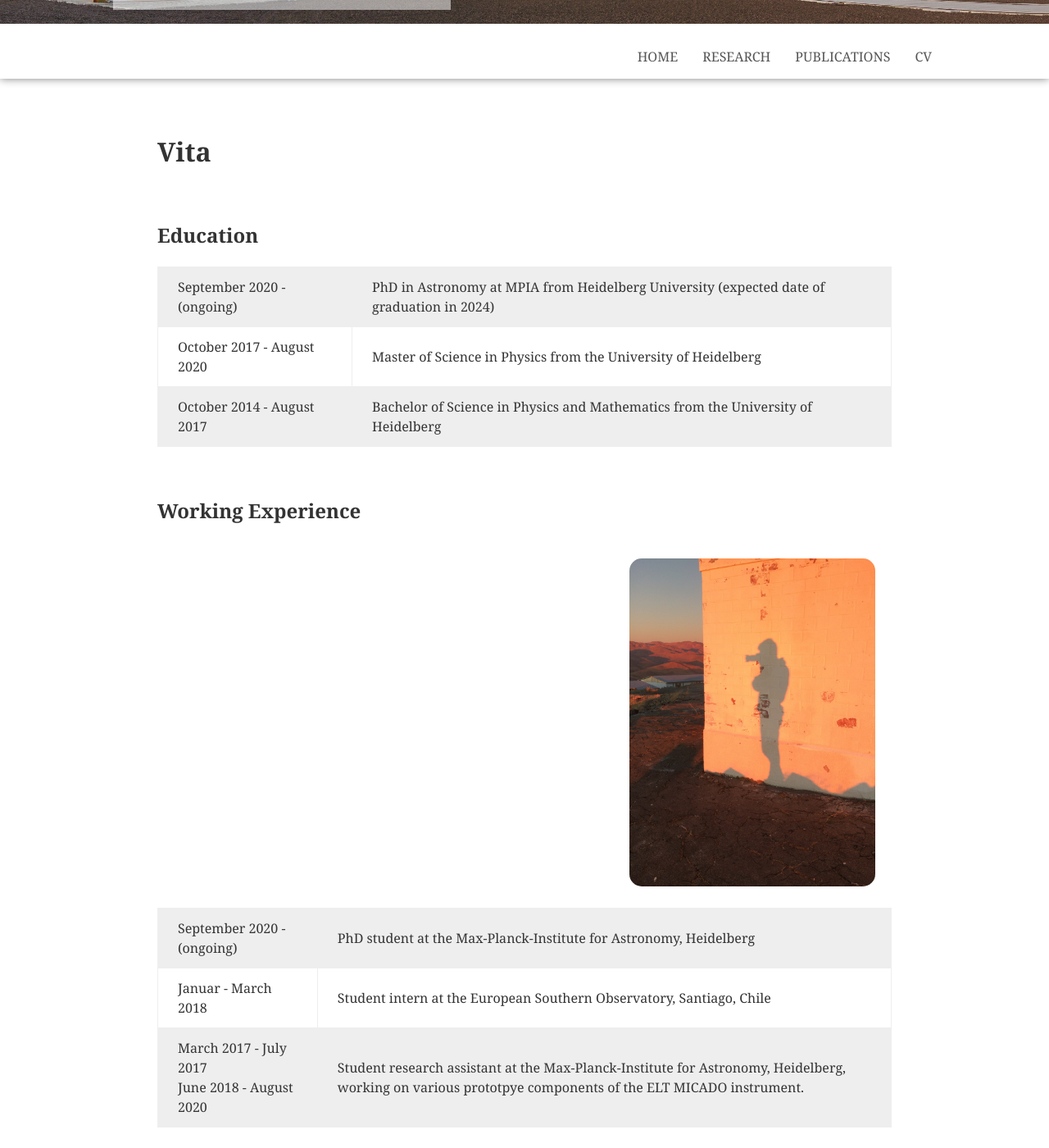
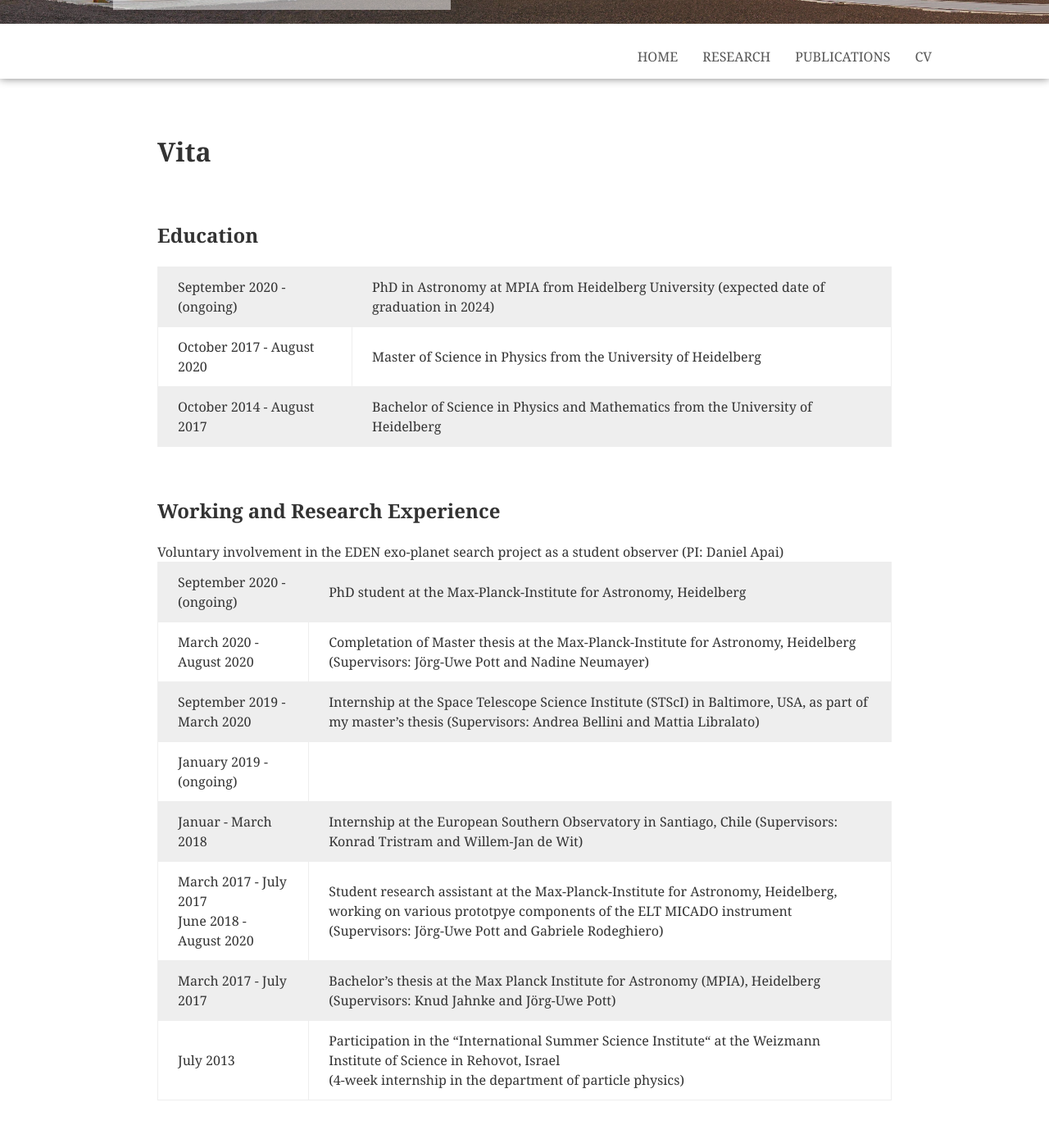
Before and after one commit to maxhaeberle/maxhaeberle.github.io, a Jekyll site: the page built from cv.html, in a window 1280 px wide and 1400 px high, scrolled down 221 px. Shown: the whole window at 82% size. Built offline with Jekyll 4.4.1, drawn with Linux system fonts in a browser that asks for light colours; after the commit the page ends 1588 px from its top, so only the background shows below that.

Commit message:
Filling CV Tables

```diff
--- a/cv.html
+++ b/cv.html
@@ -14,12 +14,18 @@
   <tr><td>October 2017 - August 2020</td><td>Master of Science in Physics from the University of Heidelberg</td></tr>
   <tr><td>October 2014 - August 2017</td><td>Bachelor of Science in Physics and Mathematics from the University of Heidelberg</td></tr>
 </table>
-<h2> Working Experience </h2>
-<div class="img_right">
-	<img src="../assets/img/shadow.jpg" alt="">
-</div>
-<table class="table" width: 70%>
+<h2> Working and Research Experience </h2>
+<table class="table">
   <tr><td>September 2020 - (ongoing)</td><td>PhD student at the Max-Planck-Institute for Astronomy, Heidelberg</td></tr>
-  <tr><td>Januar - March 2018</td><td>Student intern at the European Southern Observatory, Santiago, Chile</td></tr>
-  <tr><td>March 2017 - July 2017 <br>June 2018 - August 2020</td><td>Student research assistant at the Max-Planck-Institute for Astronomy, Heidelberg, working on various prototpye components of the ELT MICADO instrument.</td></tr>
+    <tr><td>March 2020 - August 2020</td><td>Completation of Master thesis at the Max-Planck-Institute for Astronomy, Heidelberg (Supervisors: Jörg-Uwe Pott and Nadine Neumayer)</td></tr>
+  <tr><td>September 2019 - March 2020</td><td>Internship at the Space Telescope Science Institute (STScI) in
+Baltimore, USA, as part of my master’s thesis (Supervisors: Andrea Bellini and Mattia Libralato)</td></tr>
+  <tr><td>January 2019 - (ongoing)</td></td>Voluntary involvement in the EDEN exo-planet search project as a student
+observer (PI: Daniel Apai)</td></tr>
+  <tr><td>Januar - March 2018</td><td>Internship at the European Southern Observatory in Santiago, Chile (Supervisors: Konrad Tristram and Willem-Jan de Wit)</td></tr>
+  <tr><td>March 2017 - July 2017 <br>June 2018 - August 2020</td><td>Student research assistant at the Max-Planck-Institute for Astronomy, Heidelberg, working on various prototpye components of the ELT MICADO instrument (Supervisors: Jörg-Uwe Pott and Gabriele Rodeghiero)</td></tr>
+<tr><td>March 2017 - July 2017</td><td>Bachelor’s thesis at the Max Planck Institute for Astronomy (MPIA), Heidelberg (Supervisors: Knud Jahnke and Jörg-Uwe Pott)</td></tr>
+ <tr><td>July 2013</td><td>Participation in the “International Summer Science Institute“ at the
+Weizmann Institute of Science in Rehovot, Israel<br>
+(4-week internship in the department of particle physics)</td></tr>
 </table>
```
